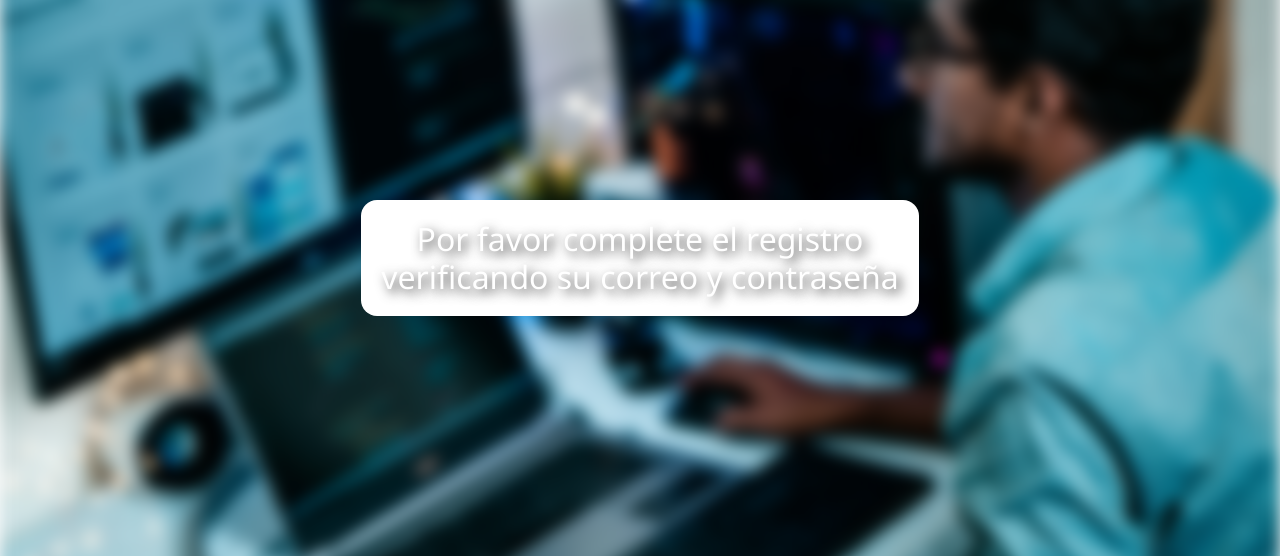
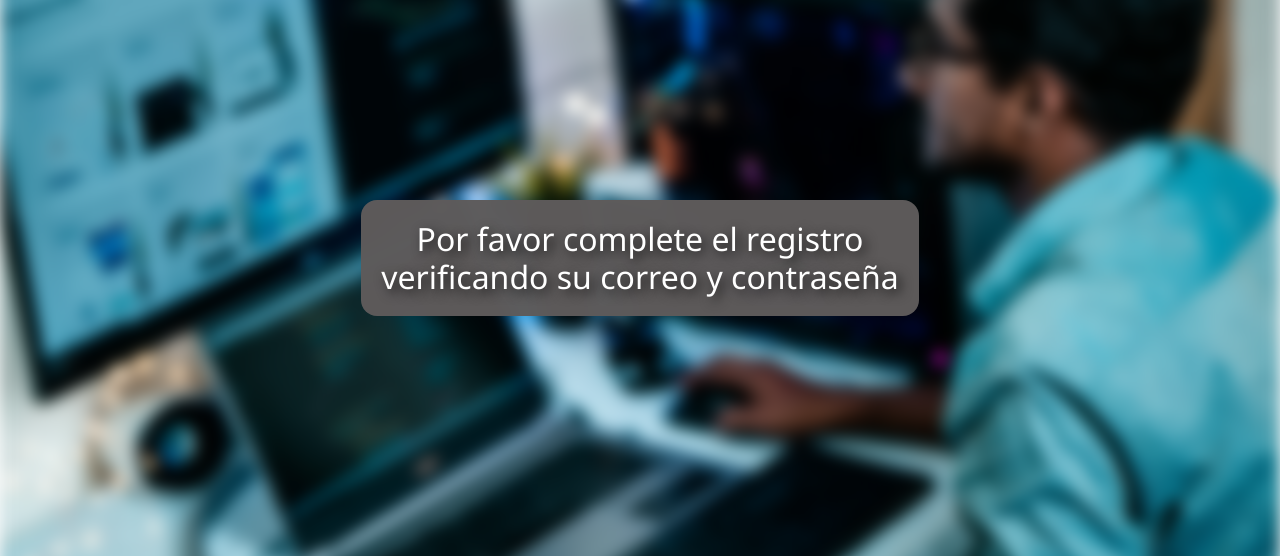
Before and after one commit to Zck08/openhouse, a Flask app: page /verificacion in a window 1280 px wide. Shown: the part 138-694 px from the top of the page. Run offline with Flask 3, Linux system fonts and the light colour scheme; some libraries are stand-ins or nearby versions.

Commit message:
Update verificacion.html

```diff
--- a/templates/verificacion.html
+++ b/templates/verificacion.html
@@ -41,7 +41,7 @@
 
     h2 {
       font-size: 2rem;
-      background-color: rgb(255, 255, 255);
+      background-color: rgb(94, 91, 91, 0.986);
       padding: 20px;
       border-radius: 1rem;
       text-shadow: 4px 4px 12px rgba(0, 0, 0, 0.8); /* sombra agregada */
```
